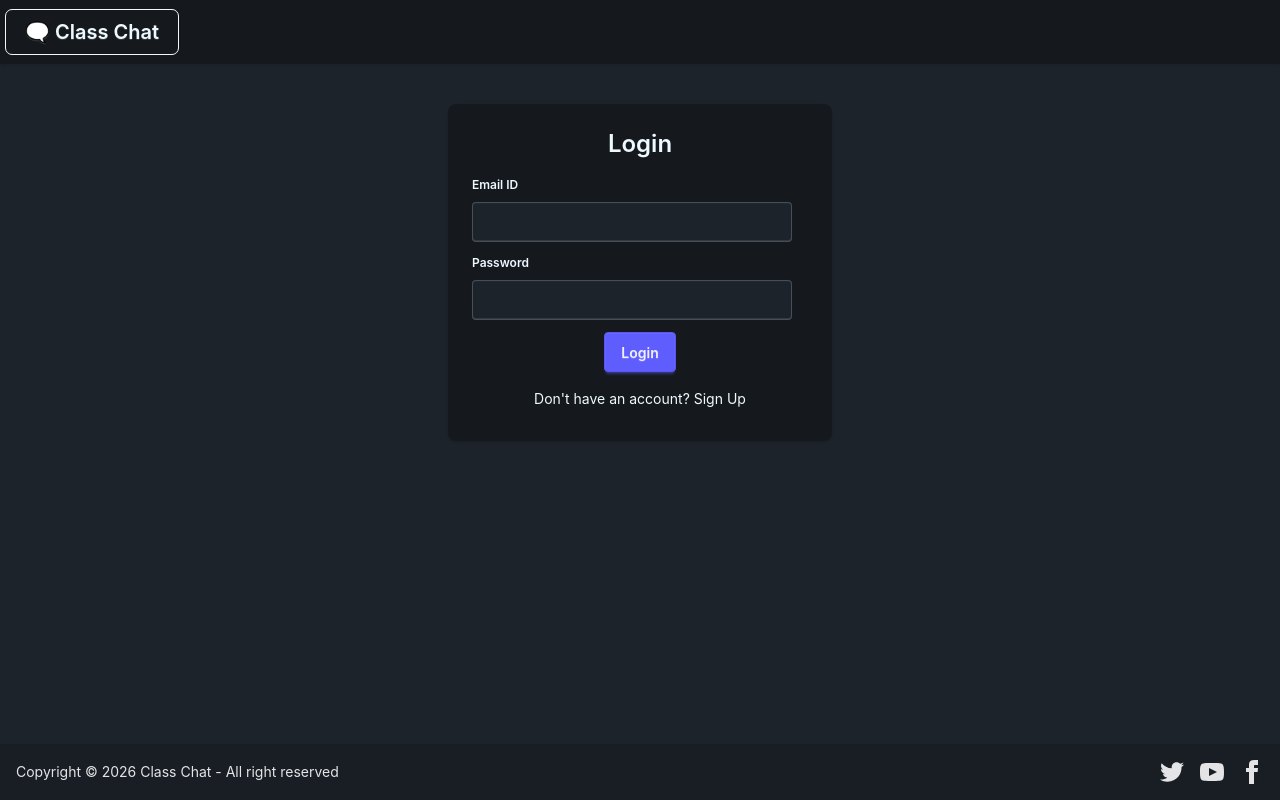
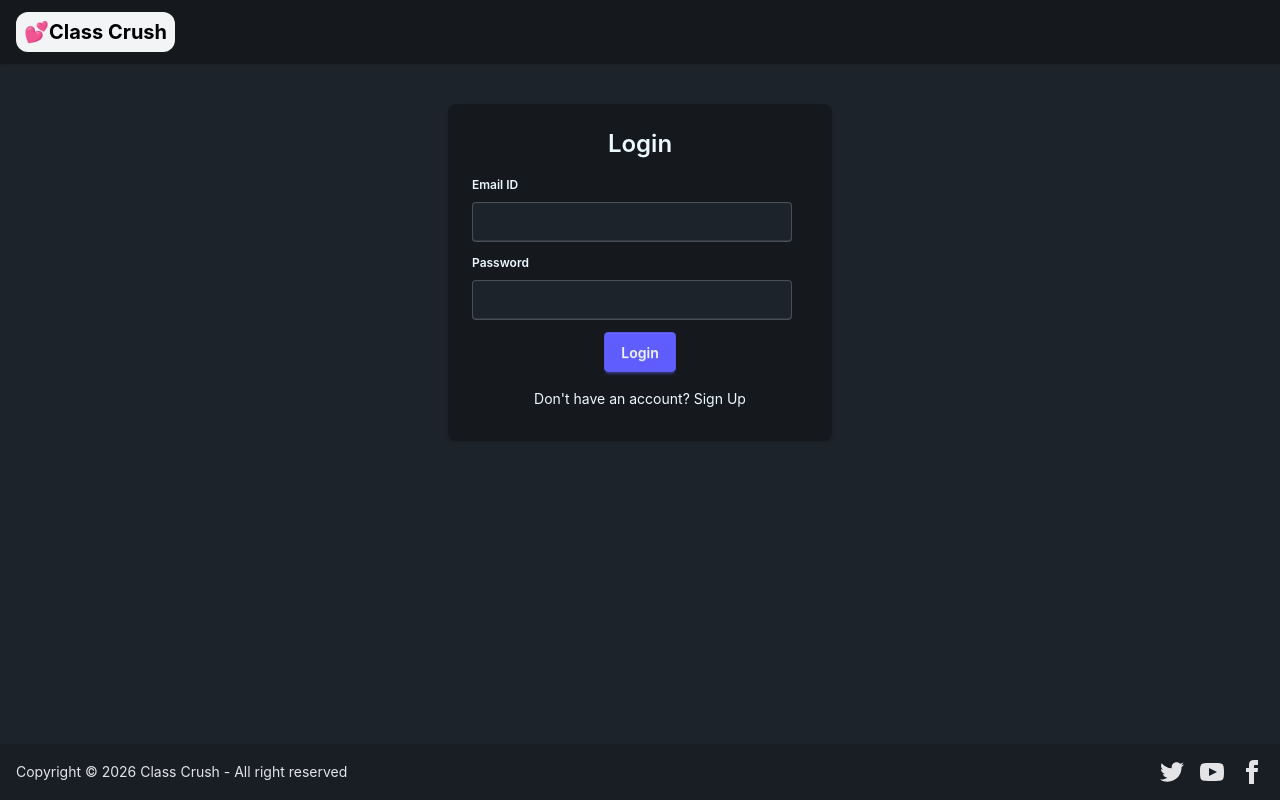
Before and after one commit to sachindxdev/classcrush-frontend, a React (Vite) app: page /login in a window 1280 px wide. Built offline with nearby package versions, Linux system fonts and the light colour scheme; no server answers.

Commit message:
Fixed Our App Name - Class Crush

```diff
--- a/src/components/Footer.jsx
+++ b/src/components/Footer.jsx
@@ -5,7 +5,8 @@ const Footer = () => {
     <footer className="footer sm:footer-horizontal bg-base-200 text-neutral-content items-center p-4">
       <aside className="grid-flow-col items-center">
         <p>
-          Copyright © {new Date().getFullYear()} Class Chat - All right reserved
+          Copyright © {new Date().getFullYear()} Class Crush - All right
+          reserved
         </p>
       </aside>
       <nav className="grid-flow-col gap-4 md:place-self-center md:justify-self-end">
--- a/src/components/NavBar.jsx
+++ b/src/components/NavBar.jsx
@@ -32,8 +32,11 @@ const NavBar = () => {
   return (
     <div className="navbar bg-base-300 shadow-sm">
       <div className="flex-1">
-        <Link to="/" className="btn btn-ghost outline text-xl">
-          🗨️ Class Chat
+        <Link
+          to="/"
+          className="bg-gray-100 text-black text-xl font-bold py-2 px-2 rounded-xl m-2 cursor-pointer"
+        >
+          💕Class Crush
         </Link>
       </div>
       <div className="flex gap-2">
```
